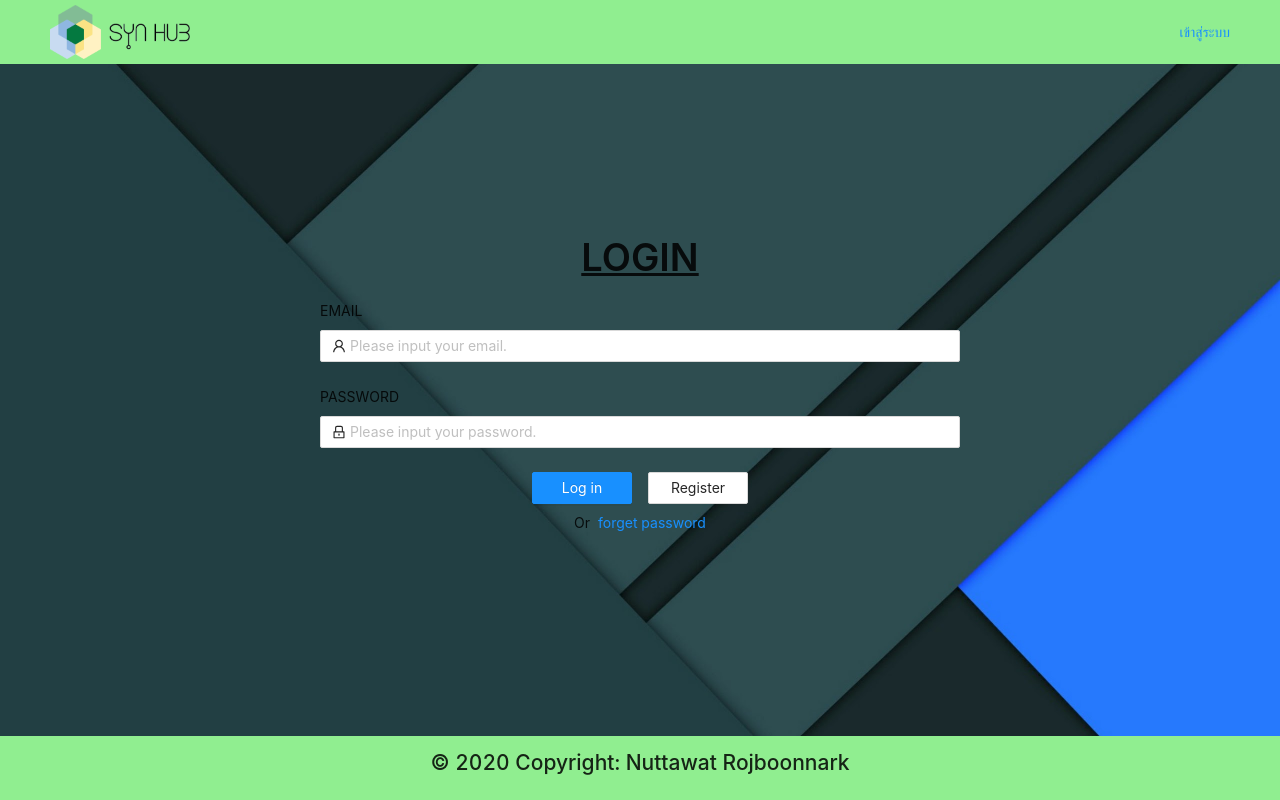
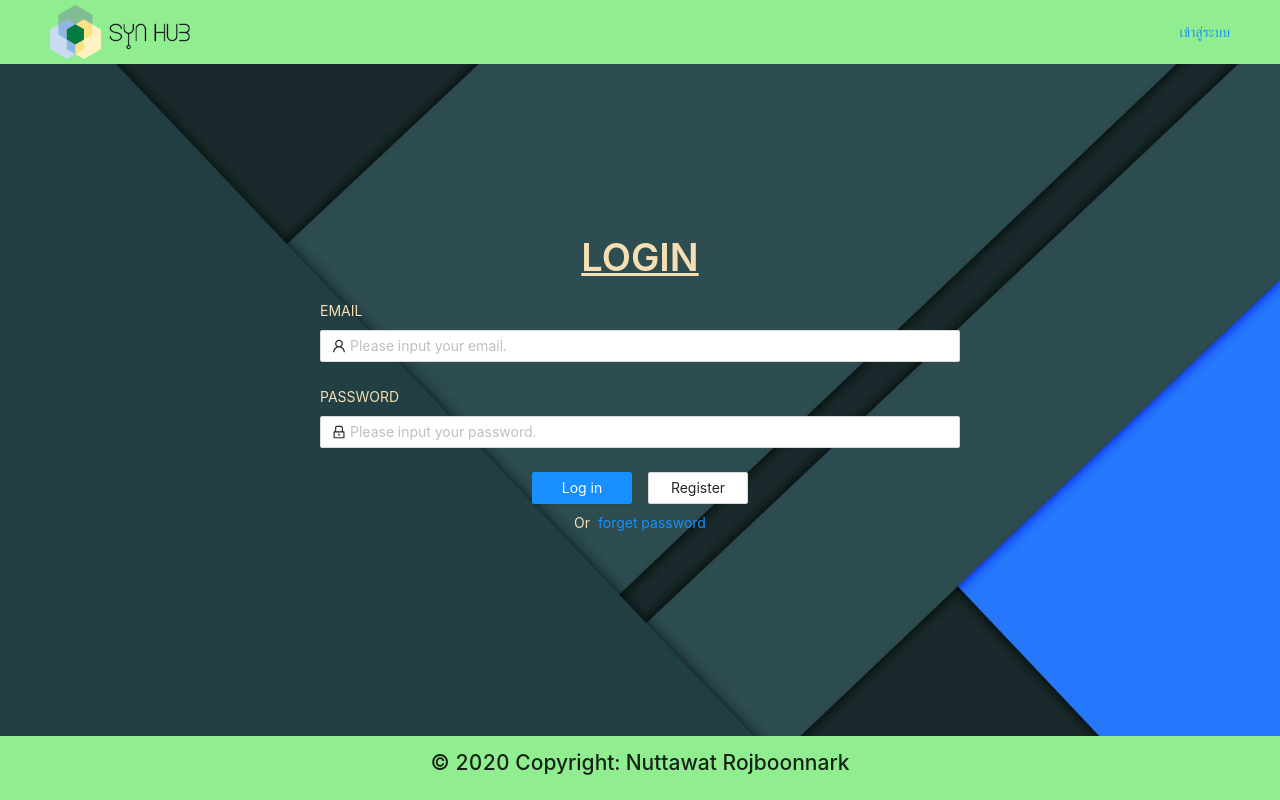
Before and after one commit to infinitivea/person-frontend, a React (Create React App) app: page / in a window 1280 px wide. Built offline with nearby package versions, Linux system fonts and the light colour scheme.

Commit message:
Change label color

```diff
--- a/src/pages/Login/index.js
+++ b/src/pages/Login/index.js
@@ -25,20 +25,23 @@ function Login(props) {
         }}
       >
         <Row>
-          <Title underline="true">LOGIN</Title>
+          <Title underline="true" style={{ color: 'wheat' }}>
+            LOGIN
+          </Title>
         </Row>
         <Row justify="center" style={{ width: '100%' }}>
           <Col span={12}>
             <Form.Item
-              label="EMAIL"
+              label={<span style={{ color: 'wheat' }}>EMAIL</span>}
               name="email"
               // rules={[{ required: true, message: 'Please input your Email!' }]}
             >
               <Input prefix={<UserOutlined />} placeholder="Please input your email." type="email" />
             </Form.Item>
             <Form.Item
-              label="PASSWORD"
+              label={<span style={{ color: 'wheat' }}>PASSWORD</span>}
               name="password"
+              style={{ color: 'wheat' }}
               // rules={[{ required: true, message: 'Please input your Password!' }]}
             >
               <Input prefix={<LockOutlined />} placeholder="Please input your password." type="password" />
@@ -52,7 +55,7 @@ function Login(props) {
                   <Link to="/register">Register</Link>
                 </Button>
                 <Row justify="center" style={{ margin: 8 }}>
-                  <span style={{ marginRight: 8 }}>Or</span>
+                  <span style={{ marginRight: 8, color: 'wheat' }}>Or</span>
                   <Link to="">forget password</Link>
                 </Row>
               </Form.Item>
--- a/src/pages/Register/index.js
+++ b/src/pages/Register/index.js
@@ -34,11 +34,15 @@ function Register(props) {
         </Row>
         <Row justify="center" style={{ width: '100%' }}>
           <Col span={12}>
-            <Form.Item label="EMAIL" name="email" rules={[{ required: true, message: 'Please input your Email!' }]}>
+            <Form.Item
+              label={<span style={{ color: 'wheat' }}>EMAIL</span>}
+              name="email"
+              rules={[{ required: true, message: 'Please input your Email!' }]}
+            >
               <Input prefix={<UserOutlined />} type="email" />
             </Form.Item>
             <Form.Item
-              label="PASSWORD"
+              label={<span style={{ color: 'wheat' }}>PASSWORD</span>}
               name="password"
               rules={[{ required: true, message: 'Please input your Password!' }]}
             >
@@ -46,7 +50,7 @@ function Register(props) {
             </Form.Item>
             <Form.Item
               name="confirm"
-              label="CONFIRM PASSWORD"
+              label={<span style={{ color: 'wheat' }}>CONFIRM PASSWORD</span>}
               dependencies={['password']}
               hasFeedback
               rules={[
@@ -67,10 +71,18 @@ function Register(props) {
             >
               <Input.Password prefix={<LockOutlined />} />
             </Form.Item>
-            <Form.Item label="NAME" name="name" rules={[{ required: true, message: 'Please input your Name!' }]}>
+            <Form.Item
+              label={<span style={{ color: 'wheat' }}>NAME</span>}
+              name="name"
+              rules={[{ required: true, message: 'Please input your Name!' }]}
+            >
               <Input />
             </Form.Item>
-            <Form.Item label="PHONE" name="phone" rules={[{ required: true, message: 'Please input your Phone!' }]}>
+            <Form.Item
+              label={<span style={{ color: 'wheat' }}>PHONE</span>}
+              name="phone"
+              rules={[{ required: true, message: 'Please input your Phone!' }]}
+            >
               <Input />
             </Form.Item>
             <Row justify="center">
@@ -82,7 +94,7 @@ function Register(props) {
                   Reset
                 </Button>
                 <Row justify="center" style={{ margin: 8 }}>
-                  <span style={{ marginRight: 8 }}>Or</span>
+                  <span style={{ marginRight: 8, color: 'wheat' }}>Or</span>
                   <Link to="/">already member ?</Link>
                 </Row>
               </Form.Item>
--- a/src/pages/Result/index.js
+++ b/src/pages/Result/index.js
@@ -8,11 +8,15 @@ function BookingResult() {
   return (
     <Result
       status="success"
-      title={`ทำการจอง ${location.state.dataSource[0].type} เรียบร้อยแล้ว!`}
-      subTitle={'หมายเลขการจอง: 2017182818828182881 ได้รับการจองแล้ว ... โปรดรอแอดมินยืนยัน'}
+      title={<span style={{ color: 'wheat' }}>ทำการจอง {location.state.dataSource[0].type} เรียบร้อยแล้ว!</span>}
+      subTitle={
+        <span style={{ color: 'white' }}>
+          หมายเลขการจอง: 2017182818828182881 ได้รับการจองแล้ว ... โปรดรอแอดมินยืนยัน
+        </span>
+      }
       extra={[
         <Button type="primary">
-          <Link to="/">กลับสู่หน้าหลัก</Link>
+          <Link to="/login">กลับสู่หน้าหลัก</Link>
         </Button>,
         <Button>
           <Link to="/">จองอีกครั้ง</Link>
```
Also changed, not shown: 2 other files (tests, documents, lock files or other folders).
